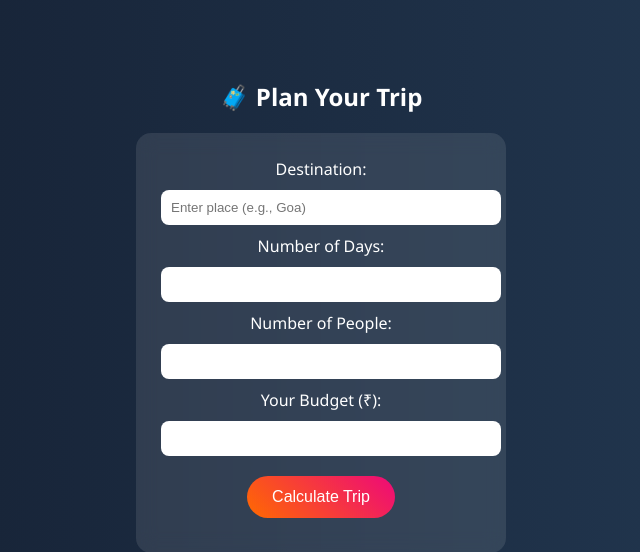
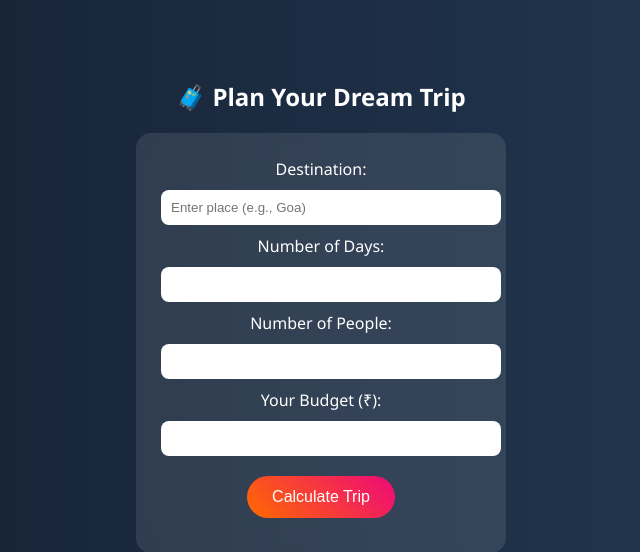
Before and after one commit to maheshvinay1976-web/travelmate-planner, a Flask app: page /planner in a window 1280 px wide. Shown: the top 552 px of the page, without its empty margins (319-959 px from the left). Run offline with Flask 3, Linux system fonts and the light colour scheme; the visitor is signed in with stand-in values (Sample User, id 1).

Commit message:
Update planner.html

```diff
--- a/templates/planner.html
+++ b/templates/planner.html
@@ -8,7 +8,7 @@
 <body>
 
     <div class="container">
-        <h2>🧳 Plan Your Trip</h2>
+        <h2>🧳 Plan Your Dream Trip</h2>
 
         <form action="/result" method="POST" class="form-box">
 
```
